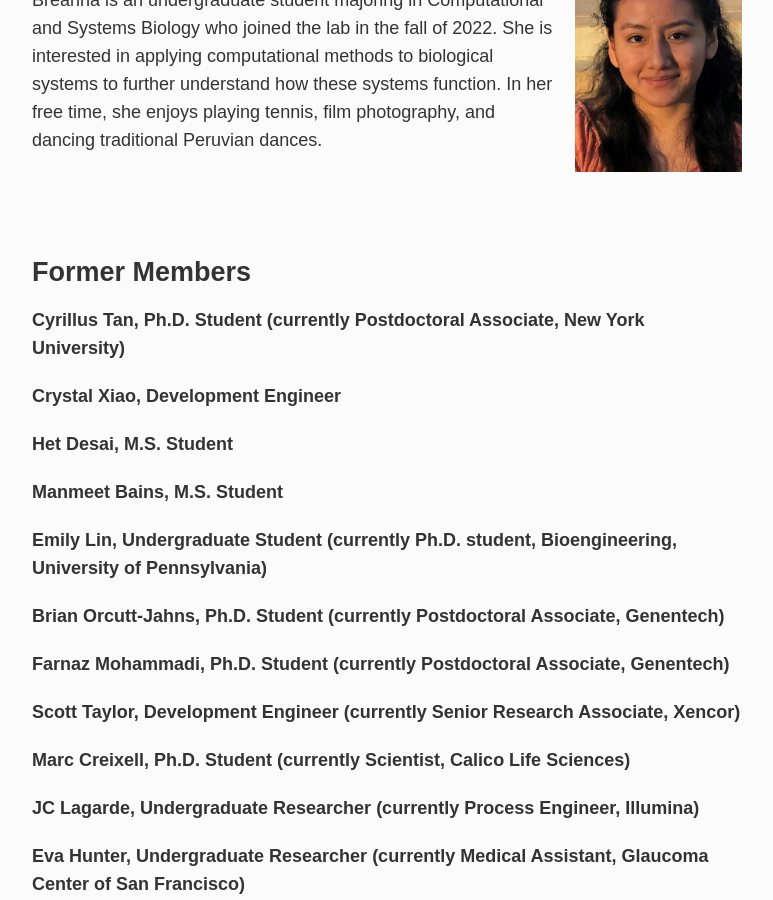
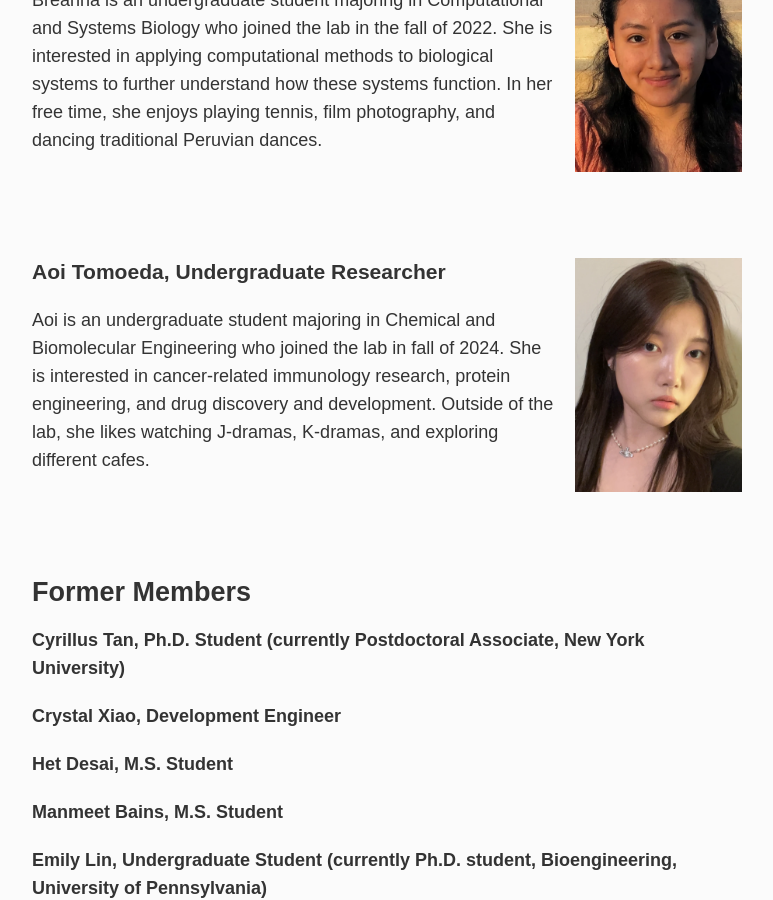
Before and after one commit to meyer-lab/asmlab.org, a Jekyll site: the page built from team/index.md, in a window 1280 px wide and 900 px high, scrolled down 5843 px. Shown: the whole window, without its empty margins (253-1026 px from the left). Built offline with Jekyll 4.4.1, drawn with Linux system fonts in a browser that asks for light colours; some web fonts are replaced.

Commit message:
Add Aoi, change application process (#139)
* Add Aoi

* Change application process

```diff
--- a/_data/team.yml
+++ b/_data/team.yml
@@ -288,3 +288,11 @@
   joined: 2022
   photo: bremigio.webp
   current: True
+
+- name: Aoi Tomoeda
+  position: Undergraduate Researcher
+  keywords: cancer, serology, wet lab
+  description: Aoi is an undergraduate student majoring in Chemical and Biomolecular Engineering who joined the lab in fall of 2024. She is interested in cancer-related immunology research, protein engineering, and drug discovery and development. Outside of the lab, she likes watching J-dramas, K-dramas, and exploring different cafes.
+  joined: 2024
+  photo: atomoeda.webp
+  current: True
--- a/index.html
+++ b/index.html
@@ -9,7 +9,7 @@
 
 <h3>Opportunities</h3>
 
-We have openings for well-qualified trainees at the undergraduate, graduate, or postdoctoral levels, specifically on the experimental side of the lab involving the systems analysis of antibody-mediated immunity.
+We welcome applications from qualified candidates at all levels. Given the high volume of inquiries we receive and the limitations of email communication in fully understanding candidates' interests and potential fit with our lab, we encourage interested individuals to schedule a personal consultation with Dr. Meyer [here](https://calendar.app.google/1iYzSAq2Mrjd5i2f6). Please note that we are unable to respond to individual email inquiries about positions.
 
 <br />
 <br />
```
Also changed, not shown: public/photos/atomoeda.webp (added).
